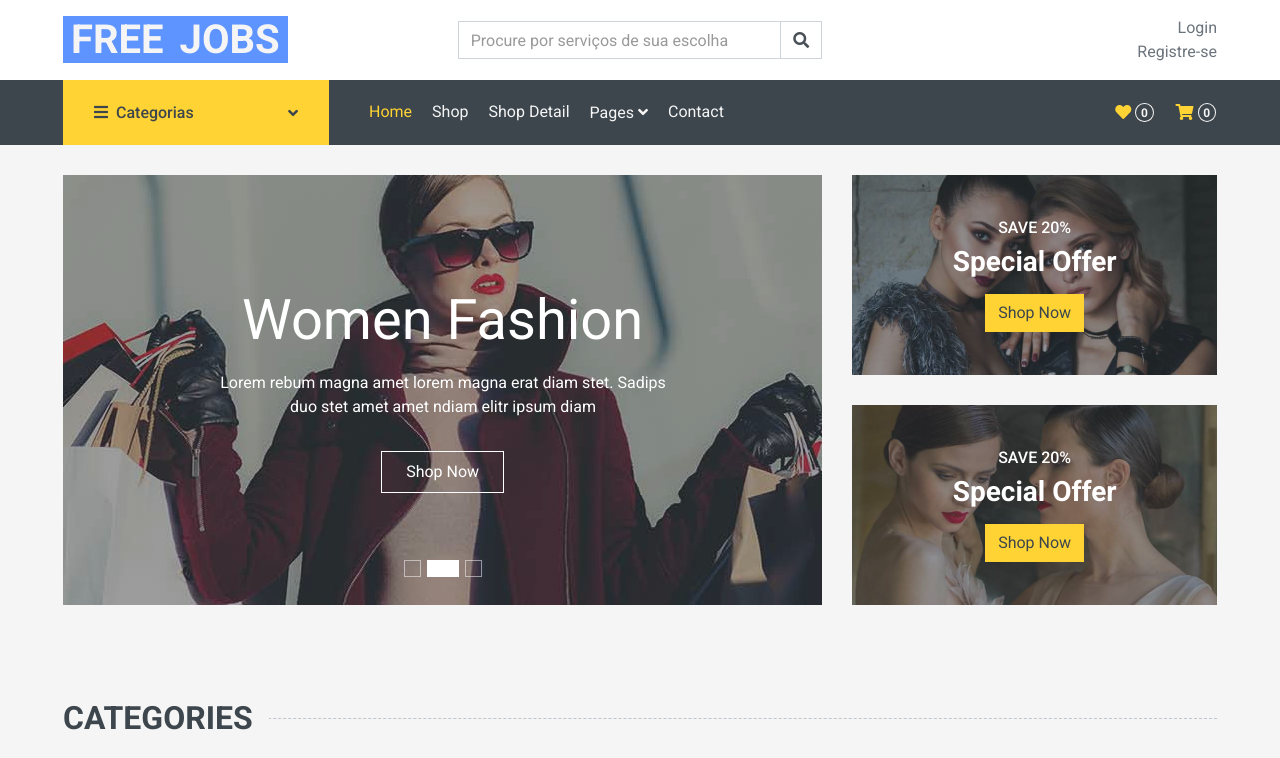
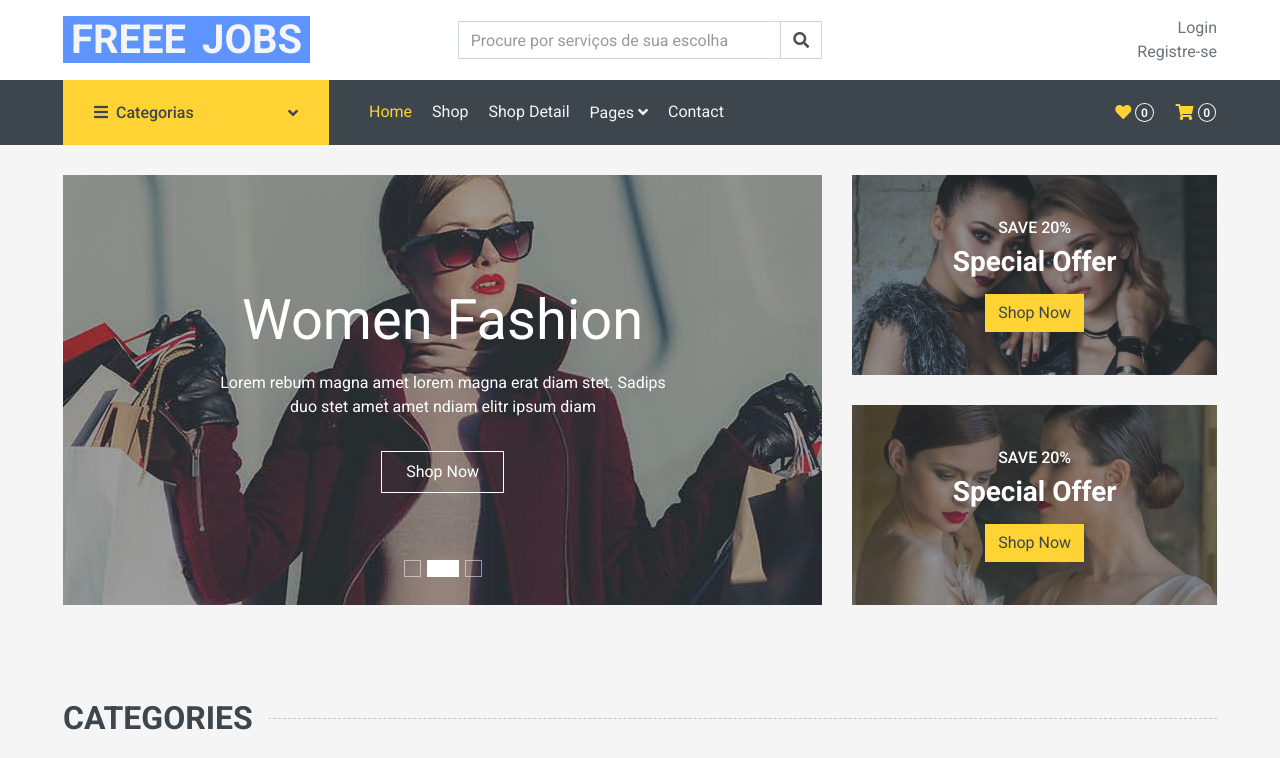
Before and after one commit to tccautonomo/TCC, a plain HTML site: page index.html in a window 1280 px wide. Shown: the top 758 px of the page. Drawn offline with nearby package versions, Linux system fonts and the light colour scheme.

Commit message:
teste comandos

```diff
--- a/index.html
+++ b/index.html
@@ -32,7 +32,7 @@
             <div class="row align-items-center bg-light py-3 px-xl-5 d-none d-lg-flex">
                 <div class="col-lg-4">
                     <a href="" class="text-decoration-none">
-                        <span class="h1 text-uppercase text-secondary bg-blue px-2">Free</span>
+                        <span class="h1 text-uppercase text-secondary bg-blue px-2">Freee</span>
                         <span class="h1 text-uppercase text-secondary bg-blue px-2 ml-n1">Jobs</span>
                     </a>
                 </div>
```
